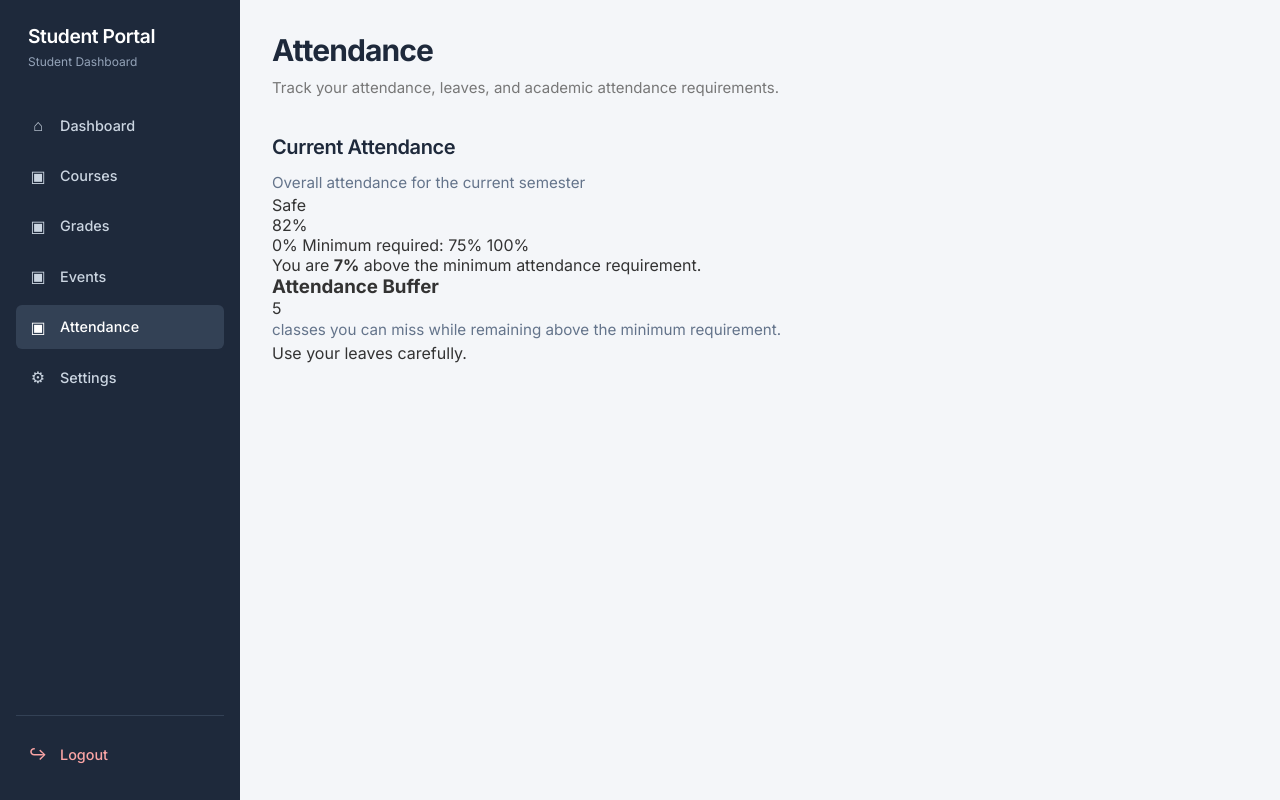
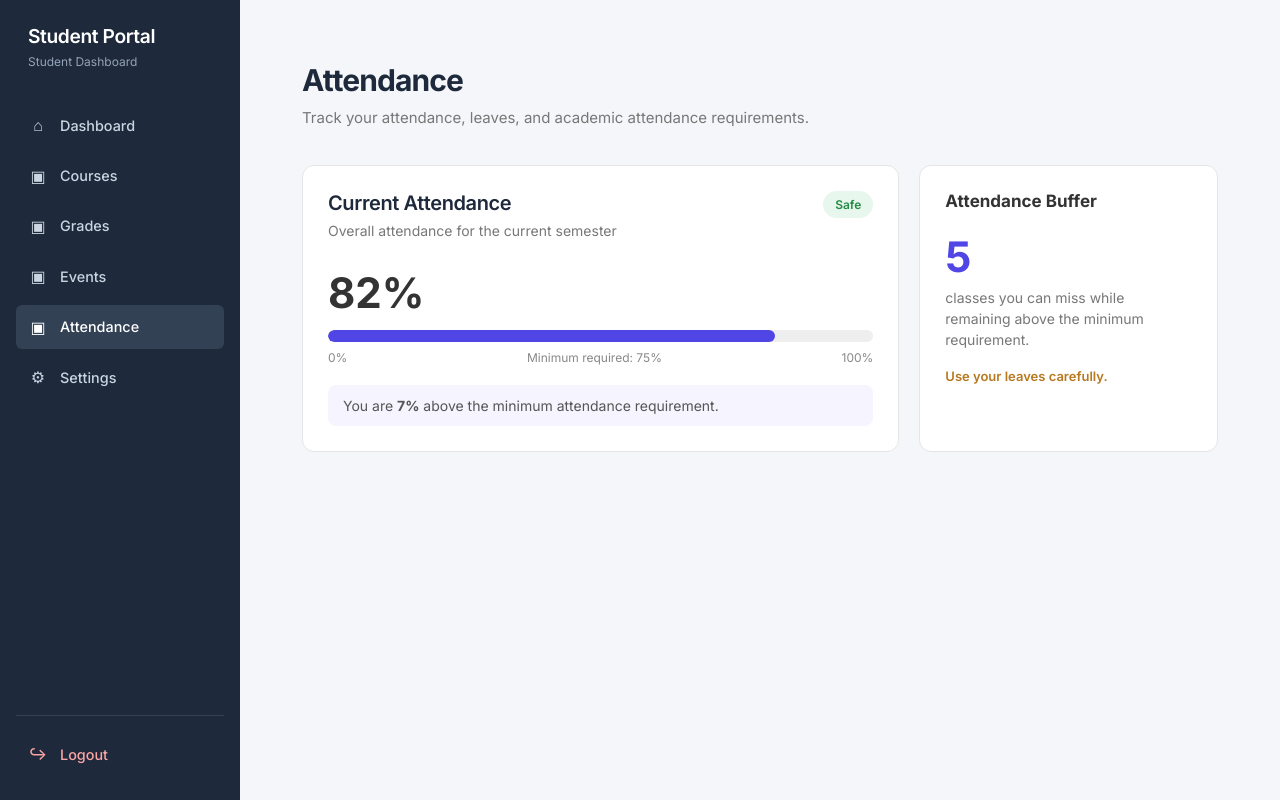
Before and after one commit to don-curleone/student-portal, a Flask app: page /attendance in a window 1280 px wide. Run offline with Flask 3, Linux system fonts and the light colour scheme.

Commit message:
added css for attendance page

```diff
--- /dev/null
+++ b/static/attendance.css
@@ -0,0 +1,521 @@
+/* =========================
+   ATTENDANCE PAGE
+   ========================= */
+
+.attendance-page {
+    padding: 30px;
+    max-width: 1200px;
+    margin: 0 auto;
+}
+
+
+/* =========================
+   PAGE HEADER
+   ========================= */
+
+.page-header {
+    margin-bottom: 35px;
+}
+
+.page-header h1 {
+    margin: 0 0 8px;
+    font-size: 30px;
+}
+
+.page-header p {
+    margin: 0;
+    color: #777;
+    font-size: 15px;
+}
+
+
+/* =========================
+   SECTION HEADER
+   ========================= */
+
+.section-header {
+    margin-bottom: 20px;
+}
+
+.section-header h2 {
+    margin: 0 0 5px;
+    font-size: 21px;
+}
+
+.section-header p {
+    margin: 0;
+    color: #777;
+    font-size: 14px;
+}
+
+
+/* =========================
+   ATTENDANCE OVERVIEW
+   ========================= */
+
+.attendance-overview {
+    display: grid;
+    grid-template-columns: 2fr 1fr;
+    gap: 20px;
+    margin-bottom: 40px;
+}
+
+
+/* Main attendance card */
+
+.attendance-main-card {
+    background: #ffffff;
+    border: 1px solid #e5e5e5;
+    border-radius: 12px;
+    padding: 25px;
+}
+
+.attendance-title {
+    display: flex;
+    justify-content: space-between;
+    align-items: flex-start;
+}
+
+.attendance-title h2 {
+    margin: 0 0 5px;
+    font-size: 20px;
+}
+
+.attendance-title p {
+    margin: 0;
+    color: #777;
+    font-size: 14px;
+}
+
+.attendance-status {
+    background: #e8f7ed;
+    color: #238b45;
+    padding: 6px 12px;
+    border-radius: 20px;
+    font-size: 12px;
+    font-weight: 600;
+}
+
+
+/* Percentage */
+
+.attendance-percentage {
+    margin-top: 25px;
+    font-size: 42px;
+    font-weight: 700;
+}
+
+
+/* Progress bar */
+
+.attendance-progress {
+    height: 12px;
+    background: #eeeeee;
+    border-radius: 20px;
+    overflow: hidden;
+    margin-top: 12px;
+}
+
+.attendance-progress-bar {
+    height: 100%;
+    background: #4f46e5;
+    border-radius: 20px;
+}
+
+
+/* Progress labels */
+
+.attendance-range {
+    display: flex;
+    justify-content: space-between;
+    margin-top: 8px;
+    color: #888;
+    font-size: 12px;
+}
+
+.attendance-message {
+    margin-top: 20px;
+    padding: 12px 15px;
+    background: #f5f4ff;
+    border-radius: 8px;
+    color: #555;
+    font-size: 14px;
+}
+
+
+/* =========================
+   ATTENDANCE BUFFER
+   ========================= */
+
+.attendance-info-card {
+    background: #ffffff;
+    border: 1px solid #e5e5e5;
+    border-radius: 12px;
+    padding: 25px;
+}
+
+.attendance-info-card h3 {
+    margin: 0;
+    font-size: 17px;
+}
+
+.buffer-number {
+    margin-top: 20px;
+    font-size: 42px;
+    font-weight: 700;
+    color: #4f46e5;
+}
+
+.attendance-info-card p {
+    margin: 5px 0 15px;
+    color: #777;
+    line-height: 1.5;
+    font-size: 14px;
+}
+
+.buffer-warning {
+    color: #b7791f;
+    font-size: 13px;
+    font-weight: 600;
+}
+
+
+/* =========================
+   LEAVE SECTION
+   ========================= */
+
+.leave-section {
+    margin-bottom: 40px;
+}
+
+.leave-grid {
+    display: grid;
+    grid-template-columns: 1fr 1fr;
+    gap: 20px;
+}
+
+.leave-card {
+    display: flex;
+    align-items: center;
+    gap: 15px;
+
+    background: #ffffff;
+    border: 1px solid #e5e5e5;
+    border-radius: 12px;
+
+    padding: 20px;
+}
+
+.leave-icon {
+    width: 40px;
+    height: 40px;
+
+    display: flex;
+    align-items: center;
+    justify-content: center;
+
+    border-radius: 50%;
+    font-weight: 700;
+}
+
+.leave-card.informed .leave-icon {
+    background: #e8f7ed;
+    color: #238b45;
+}
+
+.leave-card.uninformed .leave-icon {
+    background: #fff0f0;
+    color: #d63031;
+}
+
+.leave-card h3 {
+    margin: 0 0 5px;
+    font-size: 16px;
+}
+
+.leave-card p {
+    margin: 0;
+    color: #888;
+    font-size: 13px;
+}
+
+.leave-count {
+    margin-left: auto;
+    font-size: 26px;
+    font-weight: 700;
+}
+
+
+/* =========================
+   CALENDAR
+   ========================= */
+
+.calendar-section {
+    margin-bottom: 40px;
+}
+
+.calendar-header {
+    display: flex;
+    justify-content: space-between;
+    align-items: center;
+}
+
+.calendar-navigation {
+    display: flex;
+    gap: 8px;
+}
+
+.calendar-navigation button {
+    width: 34px;
+    height: 34px;
+
+    border: 1px solid #ddd;
+    background: white;
+    border-radius: 7px;
+
+    cursor: pointer;
+    font-size: 15px;
+}
+
+.calendar-navigation button:hover {
+    background: #f5f5f5;
+}
+
+
+/* Legend */
+
+.calendar-legend {
+    display: flex;
+    gap: 20px;
+    margin-bottom: 15px;
+
+    font-size: 13px;
+    color: #666;
+}
+
+.calendar-legend div {
+    display: flex;
+    align-items: center;
+    gap: 6px;
+}
+
+.legend-dot {
+    width: 9px;
+    height: 9px;
+    border-radius: 50%;
+}
+
+.legend-dot.present {
+    background: #4f46e5;
+}
+
+.legend-dot.informed {
+    background: #f0a202;
+}
+
+.legend-dot.uninformed {
+    background: #d63031;
+}
+
+.legend-dot.holiday {
+    background: #bdbdbd;
+}
+
+
+/* Calendar grid */
+
+.calendar {
+    display: grid;
+    grid-template-columns: repeat(7, 1fr);
+
+    border: 1px solid #e5e5e5;
+    border-radius: 12px;
+    overflow: hidden;
+
+    background: #ffffff;
+}
+
+.calendar-day-name {
+    padding: 14px;
+    text-align: center;
+
+    font-size: 12px;
+    font-weight: 600;
+    color: #888;
+
+    background: #fafafa;
+    border-bottom: 1px solid #e5e5e5;
+}
+
+.calendar-day {
+    min-height: 70px;
+
+    padding: 12px;
+
+    border-right: 1px solid #eeeeee;
+    border-bottom: 1px solid #eeeeee;
+
+    display: flex;
+    justify-content: flex-end;
+    align-items: flex-start;
+
+    font-size: 13px;
+}
+
+.calendar-day:nth-child(7n) {
+    border-right: none;
+}
+
+.calendar-day.empty {
+    background: #fafafa;
+}
+
+
+/* Calendar status */
+
+.calendar-day.present span {
+    width: 30px;
+    height: 30px;
+
+    display: flex;
+    align-items: center;
+    justify-content: center;
+
+    border-radius: 50%;
+
+    background: #eeeeff;
+    color: #4f46e5;
+    font-weight: 600;
+}
+
+.calendar-day.informed span {
+    width: 30px;
+    height: 30px;
+
+    display: flex;
+    align-items: center;
+    justify-content: center;
+
+    border-radius: 50%;
+
+    background: #fff4d6;
+    color: #b7791f;
+    font-weight: 600;
+}
+
+.calendar-day.uninformed span {
+    width: 30px;
+    height: 30px;
+
+    display: flex;
+    align-items: center;
+    justify-content: center;
+
+    border-radius: 50%;
+
+    background: #ffe4e4;
+    color: #d63031;
+    font-weight: 600;
+}
+
+.calendar-day.holiday span {
+    width: 30px;
+    height: 30px;
+
+    display: flex;
+    align-items: center;
+    justify-content: center;
+
+    border-radius: 50%;
+
+    background: #eeeeee;
+    color: #888;
+}
+
+
+/* =========================
+   ATTENDANCE NOTE
+   ========================= */
+
+.attendance-note {
+    display: flex;
+    align-items: flex-start;
+    gap: 15px;
+
+    padding: 18px 20px;
+
+    background: #fff9e6;
+    border: 1px solid #f2df9b;
+    border-radius: 10px;
+
+    margin-bottom: 30px;
+}
+
+.note-icon {
+    width: 30px;
+    height: 30px;
+
+    display: flex;
+    align-items: center;
+    justify-content: center;
+
+    flex-shrink: 0;
+
+    border-radius: 50%;
+
+    background: #f0a202;
+    color: white;
+    font-weight: 700;
+}
+
+.attendance-note h3 {
+    margin: 0 0 5px;
+    font-size: 15px;
+}
+
+.attendance-note p {
+    margin: 0;
+    color: #666;
+    font-size: 13px;
+    line-height: 1.5;
+}
+
+
+/* =========================
+   RESPONSIVE
+   ========================= */
+
+@media (max-width: 900px) {
+
+    .attendance-overview {
+        grid-template-columns: 1fr;
+    }
+
+    .leave-grid {
+        grid-template-columns: 1fr;
+    }
+
+}
+
+
+@media (max-width: 600px) {
+
+    .attendance-page {
+        padding: 20px;
+    }
+
+    .calendar-day {
+        min-height: 50px;
+        padding: 7px;
+    }
+
+    .calendar-day-name {
+        padding: 10px 5px;
+    }
+
+    .calendar-legend {
+        flex-wrap: wrap;
+        gap: 10px;
+    }
+
+}
--- a/templates/base.html
+++ b/templates/base.html
@@ -12,6 +12,7 @@
 <link rel="stylesheet" href="{{ url_for('static', filename='style.css') }}">
 <link rel="stylesheet" href="{{ url_for('static', filename='settings.css') }}">
 <link rel="stylesheet" href="{{ url_for('static', filename='courses.css') }}">
+<link rel="stylesheet" href="{{ url_for('static', filename='attendance.css') }}">
 {% endblock %}
 </head>
 
```
